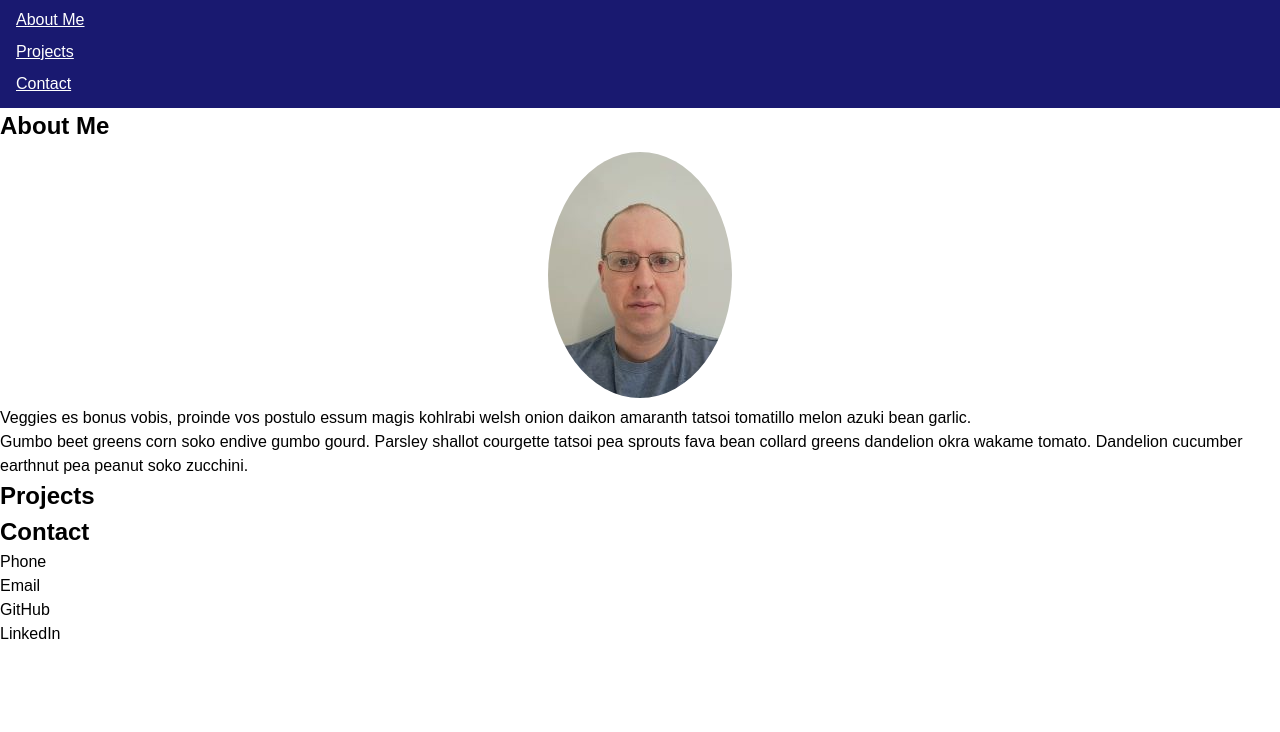
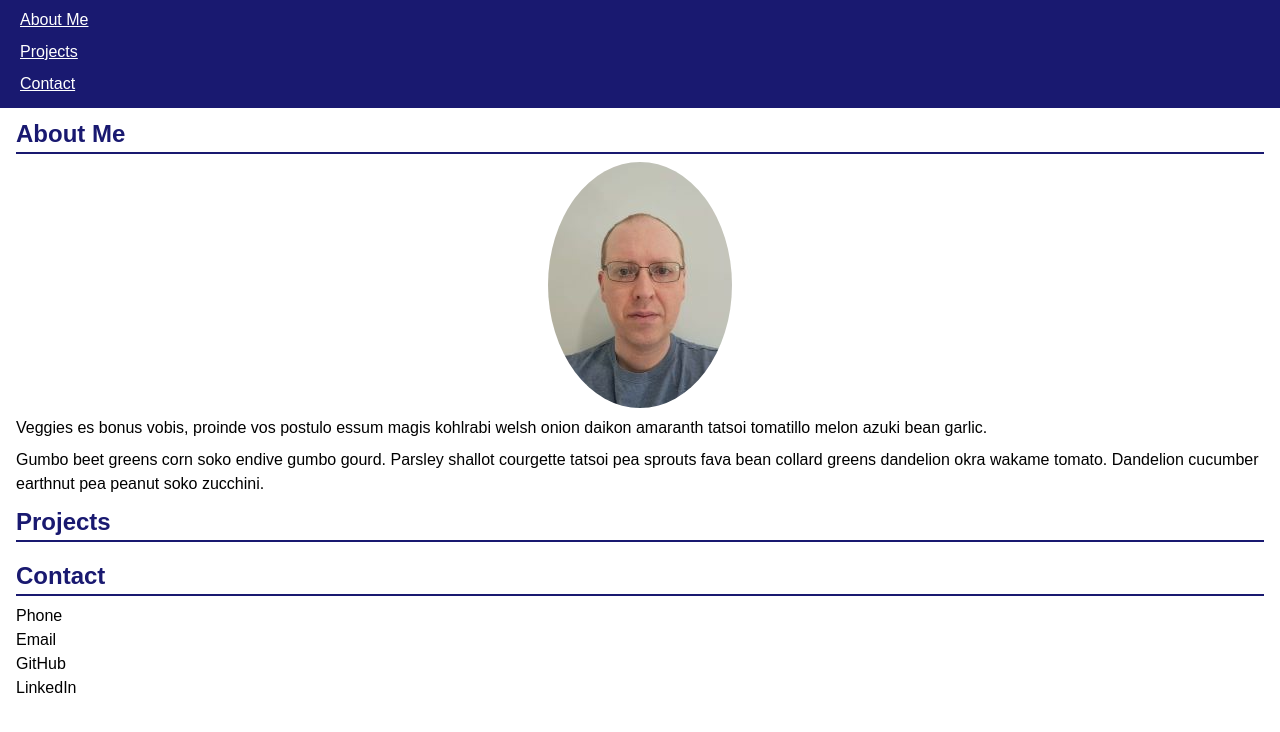
Before and after one commit to s2robertson/portfolio, a plain HTML site: page index.html in a window 1280 px wide. Shown: the part 52-784 px from the top of the page. Drawn offline with Linux system fonts and the light colour scheme.

Commit message:
added more styles to header and about section

```diff
--- a/assets/css/reset.css
+++ b/assets/css/reset.css
@@ -11,11 +11,11 @@ html {
 }
 
 h1 {
-    font-size: 2rem;
+    font-size: 2em;
 }
 
 h2 {
-    font-size: 1.5rem;
+    font-size: 1.5em;
 }
 
 main {
--- a/assets/css/style.css
+++ b/assets/css/style.css
@@ -1,6 +1,11 @@
+:root {
+    --color-dark: midnightblue;
+    --color-light: white;
+}
+
 header {
-    background-color: midnightblue;
-    color: white;
+    background-color: var(--color-dark);
+    color: var(--color-light);
     display: flex;
     flex-direction: column;
     padding: 0.5em 1em;
@@ -21,16 +26,50 @@ header ul {
 
 header a {
     display: inline-block;
-    padding: 0.25em 0;
-    color: white;
+    padding: 0.25em;
+    color: var(--color-light);
+    border-radius: 5px;
 }
 
-#about img {
+header a:hover {
+    text-decoration: none;
+}
+
+header a:focus {
+    text-decoration: none;
+    outline: 2px solid var(--color-light);
+}
+
+main {
+    padding: 0.5em 1em;
+}
+
+main h2 {
+    color: var(--color-dark);
+    border-bottom: 2px solid var(--color-dark);
+}
+
+section {
+    display: flex;
+    flex-direction: column;
+    gap: 0.5em;
+    margin-bottom: 0.5em;
+}
+
+.about-contents {
+    display: flex;
+    flex-direction: column;
+    gap: 0.5em;
+}
+
+.about-contents img {
     display: block;
-    margin: 0.5em auto;
+    margin: 0 auto;
     border-radius: 50%;
 }
 
-#about img::after {
-    content: "This is the after stuff";
+.about-text {
+    display: flex;
+    flex-direction: column;
+    gap: 0.5em;
 }
--- a/index.html
+++ b/index.html
@@ -28,10 +28,12 @@
     <main>
         <section id="about">
             <h2>About Me</h2>
-            <div>
+            <div class="about-contents">
                 <img src="./assets/images/steven-small.jpg" alt="A photo of Steven" />
-                <p>Veggies es bonus vobis, proinde vos postulo essum magis kohlrabi welsh onion daikon amaranth tatsoi tomatillo melon azuki bean garlic.</p>
-                <p>Gumbo beet greens corn soko endive gumbo gourd. Parsley shallot courgette tatsoi pea sprouts fava bean collard greens dandelion okra wakame tomato. Dandelion cucumber earthnut pea peanut soko zucchini.</p>
+                <div class="about-text">
+                    <p>Veggies es bonus vobis, proinde vos postulo essum magis kohlrabi welsh onion daikon amaranth tatsoi tomatillo melon azuki bean garlic.</p>
+                    <p>Gumbo beet greens corn soko endive gumbo gourd. Parsley shallot courgette tatsoi pea sprouts fava bean collard greens dandelion okra wakame tomato. Dandelion cucumber earthnut pea peanut soko zucchini.</p>
+                </div>
             </div>
         </section>
         <section id="projects">
```
